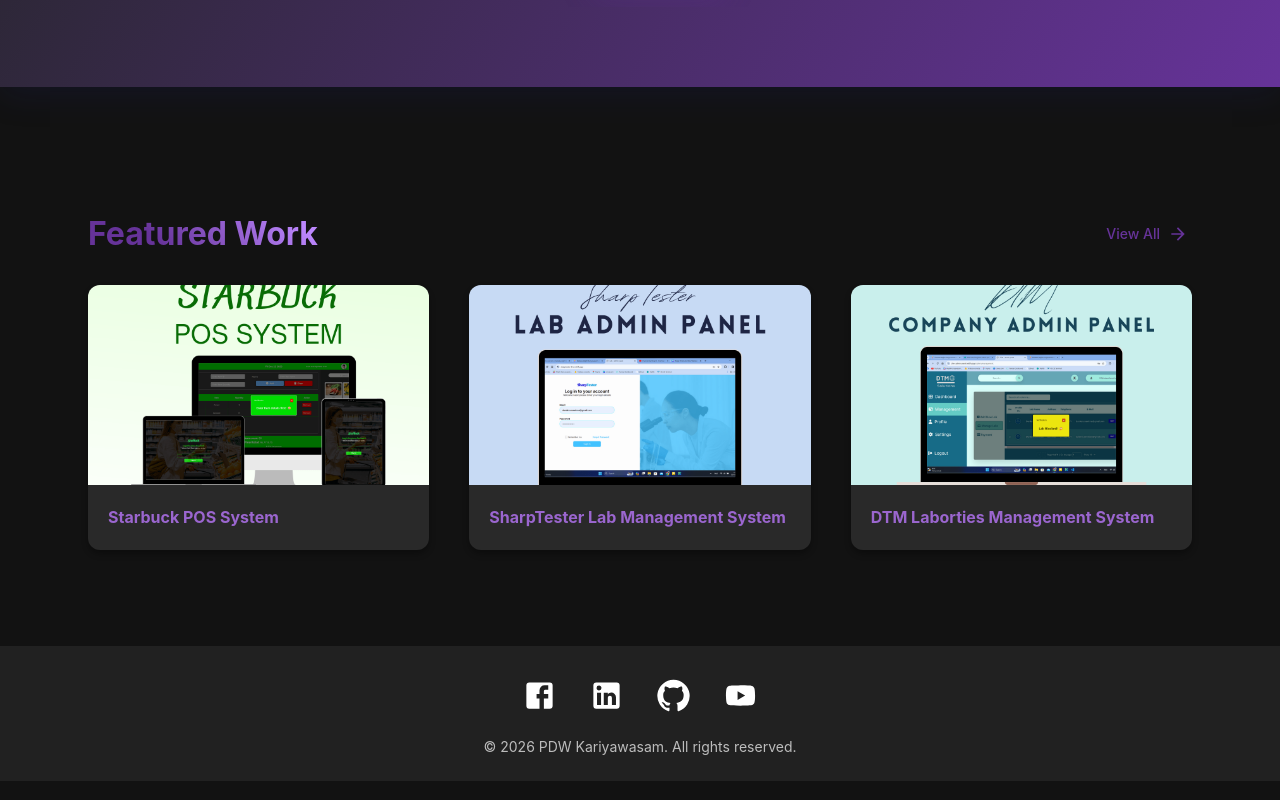
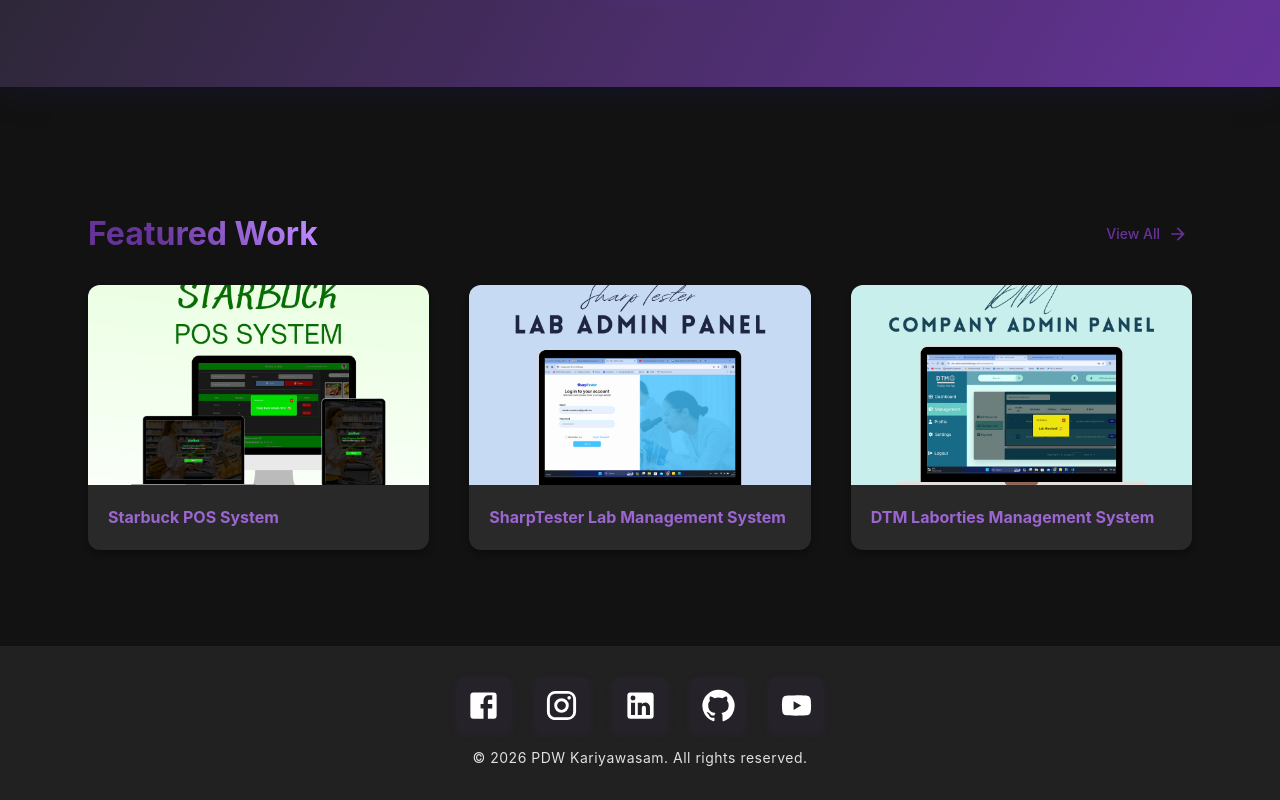
Before and after one commit to deelaka99/deewejkar-portfolio, a Gatsby site: page / in a window 1280 px wide. Shown: the part 1311-2111 px from the top of the page. Built offline with nearby package versions, Linux system fonts and the light colour scheme; Gatsby itself is replaced by a stand-in of ours.

Commit message:
Updated the Footer component

```diff
--- a/src/components/Footer.js
+++ b/src/components/Footer.js
@@ -5,6 +5,7 @@
   LinkedIn as LinkedInIcon,
   YouTube as YouTubeIcon,
   Facebook as FacebookIcon,
+  Instagram as InstagramIcon,
 } from "@mui/icons-material";
 
 const Footer = () => {
@@ -12,18 +13,27 @@
     {
       icon: <FacebookIcon fontSize="large" />,
       url: "https://web.facebook.com/deelaka.kariyawasam/?locale=ms_MY&_rdc=1&_rdr",
+      color: "#1877F3",
+    },
+    {
+      icon: <InstagramIcon fontSize="large" />,
+      url: "https://www.instagram.com/deelaka_wk?igsh=NXd5b3UweWRkd2Vh&utm_source=qr",
+      color: "#E1306C",
     },
     {
       icon: <LinkedInIcon fontSize="large" />,
       url: "https://www.linkedin.com/in/deelaka-wejith-kariyawasam-7a9bb0213/",
+      color: "#0077b5",
     },
     {
       icon: <GitHubIcon fontSize="large" />,
       url: "https://github.com/deelaka99",
+      color: "#333",
     },
     {
       icon: <YouTubeIcon fontSize="large" />,
       url: "https://www.youtube.com/@deelakawejithkariyawasam",
+      color: "#FF0000",
     },
   ];
 
@@ -31,7 +41,7 @@
     <Box
       component="footer"
       sx={{
-        py: 3,
+        py: 4,
         px: 2,
         mt: "auto",
         backgroundColor: (theme) =>
@@ -41,7 +51,7 @@
       }}
     >
       <Container maxWidth="sm">
-        <Stack direction="row" spacing={2} justifyContent="center" mb={2}>
+        <Stack direction="row" spacing={3} justifyContent="center" mb={2}>
           {socialLinks.map((link, index) => (
             <IconButton
               key={index}
@@ -49,20 +59,32 @@
               href={link.url}
               target="_blank"
               rel="noopener noreferrer"
-              color="inherit"
               sx={{
-                transition: "color 0.3s",
-                "&:hover": { color: "primary.main" },
+                color: "#fff",
+                background: "rgba(102,51,153,0.08)",
+                borderRadius: 2,
+                boxShadow: "0 2px 8px #66339922",
+                transition: "all 0.3s",
+                p: 1.2,
+                "&:hover": {
+                  color: link.color,
+                  background: "rgba(255,255,255,0.18)",
+                  boxShadow: `0 4px 16px ${link.color}44`,
+                  transform: "scale(1.15)",
+                },
               }}
             >
               {link.icon}
             </IconButton>
           ))}
         </Stack>
-        <Typography variant="body2" color="text.secondary" align="center">
+        <Typography
+          variant="body2"
+          align="center"
+          sx={{ color: "#e0e0e0", letterSpacing: 0.5 }}
+        >
           {"© "}
-          {new Date().getFullYear()}
-          {" PDW Kariyawasam. All rights reserved."}
+          {new Date().getFullYear()} {" PDW Kariyawasam. All rights reserved."}
         </Typography>
       </Container>
     </Box>
```
